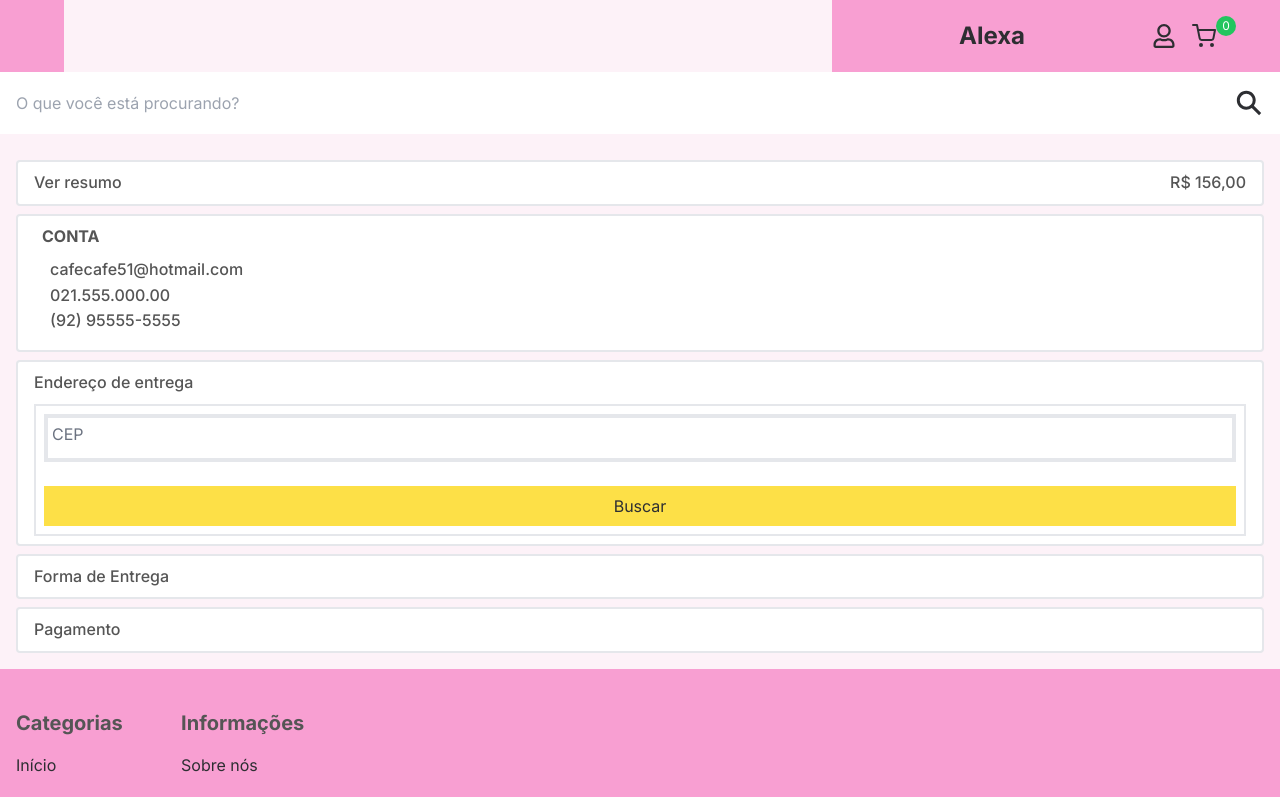
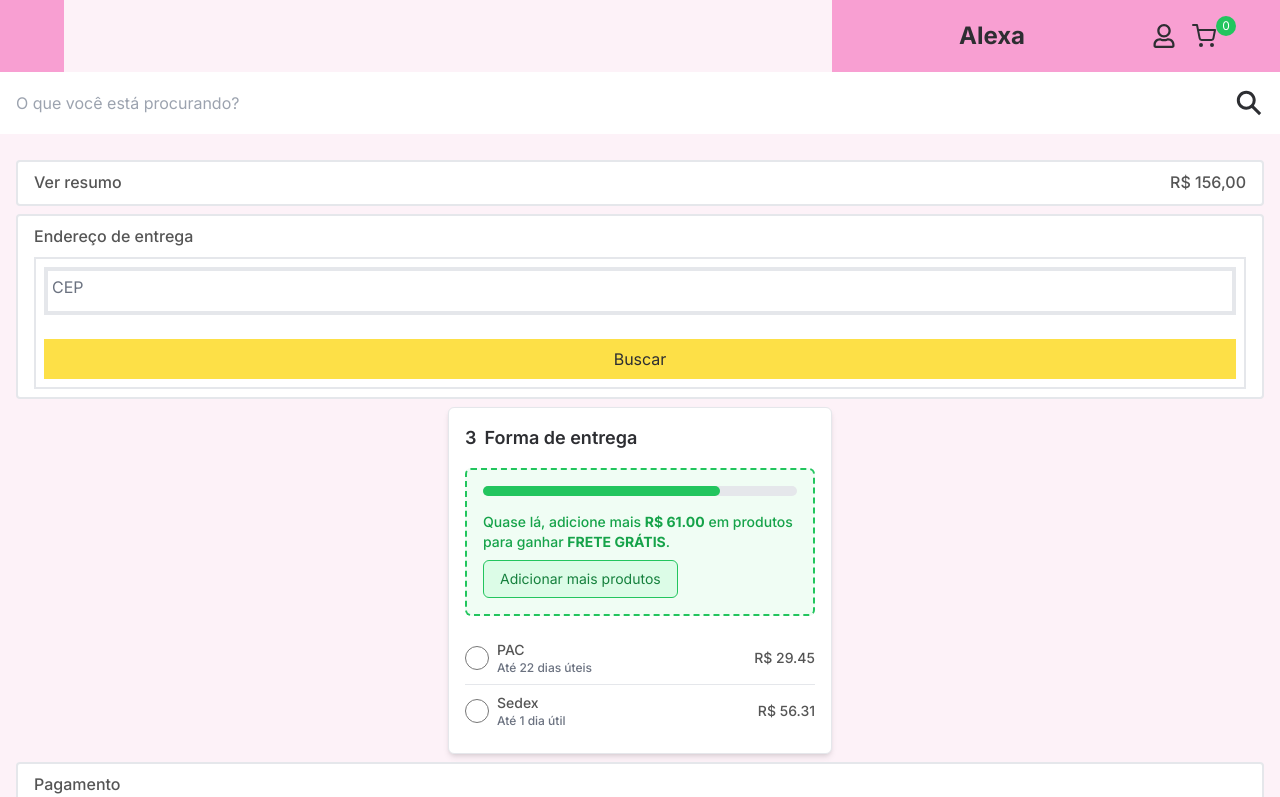
Before and after one commit to cafe51/Alexa-semijoias, a Next.js app in the folder alexa-site/: page /checkout in a window 1280 px wide. Shown: the top 797 px of the page. Built offline with nearby package versions, Linux system fonts and the light colour scheme; no server answers; the database is empty.

Commit message:
created account section

```diff
--- /dev/null
+++ b/alexa-site/src/app/checkout/AccountSection.tsx
@@ -0,0 +1,23 @@
+// app/checkout/AccountSection.tsx
+
+export default function AccountSection({ email, cpf, telefone }: {email: string, cpf: string, telefone: string}) {
+    return (
+        <section className='flex flex-col w-full bg-green-50 border-green-200 p-2 border-2 rounded-lg px-6'>
+            <div className='flex justify-between w-full'>
+
+                <p className="font-bold">CONTA</p>
+                <p
+                    className='text-blue-400 text-sm w-full text-end'
+                >
+              Trocar de conta
+                </p>
+            </div>
+
+            <div className='flex flex-col p-2'>
+                <p>{ email }</p>
+                <p>{ cpf }</p>
+                <p>{ telefone }</p>
+            </div>
+        </section>
+    );
+}
--- a/alexa-site/src/app/checkout/AddressSection/AddressSectionFilled.tsx
+++ b/alexa-site/src/app/checkout/AddressSection/AddressSectionFilled.tsx
@@ -22,26 +22,35 @@ export default function AddressSectionFilled({ address, setAddress, editingMode,
             )
             :
             (
-                <section className='flex flex-col w-full bg-white p-2 border-2 rounded px-6'>
-                    <div className='flex justify-between'>
-                        <p className="font-bold">ENDEREÇO DE ENTREGA</p>
+                <section className='flex flex-col w-full bg-green-50 border-green-200 p-2 border-2 rounded-lg px-6'>
+                    <div className='flex justify-between w-full'>
+                        <p className="font-bold">ENDEREÇO</p>
                         <p
-                            className='text-blue-400'
+                            className='text-blue-400 text-sm w-full text-end'
                             onClick={ () => setEditingMode(true) }
                         >
-                            editar
+                            Trocar endereço
                         </p>
                     </div>
                     <div className='flex flex-col p-2'>
-                        <span>{ address.cep }</span>
-                        <span>{ address.bairro }</span>
-                        <div className='flex justify-between'>
+                        <div className='flex gap-2'>
+                            <span>{ address.bairro }</span>
+                            <span> - </span>
                             <span>{ address.numero }</span>
                             <span>{ address.complemento }</span>
                         </div>
-                        <span>{ address.localidade }</span>
+
                         <span>{ address.logradouro }</span>
                         <span>{ address.referencia }</span>
+
+                        <div className='flex gap-1'>
+                            <span>{ address.cep }</span>
+                            <span> - </span>
+                            <span>{ address.localidade }</span>
+
+                            <span> - </span>
+                            <span>{ address.uf }</span>
+                        </div>
                     </div>
 
                 </section>
--- /dev/null
+++ b/alexa-site/src/app/checkout/DeliveryPriceSection/DeliveryPriceSection.tsx
@@ -0,0 +1,58 @@
+// app/checkout/DeliveryPriceSection/DeliveryPriceSection.tsx
+
+import React, { useState } from 'react';
+import FreeShippingSection from './FreeShippingSection';
+
+interface DeliveryOption {
+  name: string;
+  deliveryTime: number;
+  price: number;
+}
+
+const cartPrice = 189;
+const precoFaltanteParaFreteGratis = 250 - cartPrice;
+const precoFaltanteEmPorcentagem = (cartPrice / 250) * 100 + '%';
+
+const deliveryOptions: DeliveryOption[] = [
+    { name: 'PAC', deliveryTime: 22, price: 29.45 },
+    { name: 'Sedex', deliveryTime: 1, price: 56.31 },
+];
+
+export default function DeliveryPriceSection() {
+    const [selectedOption, setSelectedOption] = useState<string | null>(null);
+
+    const handleOptionChange = (event: React.ChangeEvent<HTMLInputElement>) => {
+        setSelectedOption(event.target.value);
+        console.log(selectedOption);
+    };
+
+    return (
+        <div className="border p-4 rounded-md shadow-md max-w-sm mx-auto bg-white w-full">
+            <h3 className="text-lg font-semibold mb-4">
+                <span className="mr-2">3</span>Forma de entrega
+            </h3>
+            {
+                (precoFaltanteParaFreteGratis > 0) ? <FreeShippingSection precoFaltanteEmPorcentagem={ precoFaltanteEmPorcentagem } precoFaltanteParaFreteGratis={ precoFaltanteParaFreteGratis } /> : ''
+            }
+            { deliveryOptions.map((option) => (
+                <label key={ option.name } className="flex justify-between items-center border-b py-2 last:border-b-0">
+                    <input
+                        type="radio"
+                        name="delivery"
+                        value={ option.name }
+                        checked={ selectedOption === option.name }
+                        onChange={ handleOptionChange }
+                        className="form-radio h-6 w-6 text-green-500 border-gray-300 focus:ring-green-500"
+                    />
+                    <div className="ml-2">
+                        <p className="text-sm font-medium">{ option.name }</p>
+                        <p className="text-xs text-gray-500">{ 'Até ' + option.deliveryTime + (option.deliveryTime === 1 ? ' dia útil' : ' dias úteis') }</p>
+                    </div>
+                    <div className="ml-auto">
+                        <p className="text-sm font-medium">{ 'R$ ' + option.price.toFixed(2) }</p>
+                    </div>
+                </label>
+            )) }
+        </div>
+    );
+}
--- /dev/null
+++ b/alexa-site/src/app/checkout/DeliveryPriceSection/FreeShippingSection.tsx
@@ -0,0 +1,17 @@
+// app/checkout/DeliveryPriceSection/FreeShippingSection.tsx
+
+export default function FreeShippingSection({ precoFaltanteEmPorcentagem, precoFaltanteParaFreteGratis }: { precoFaltanteEmPorcentagem: string, precoFaltanteParaFreteGratis: number }) {
+    return (
+        <div className="p-4 border-dashed border-2 border-green-500 bg-green-50 rounded-md mb-4">
+            <div className="w-full bg-gray-200 rounded-full h-2.5 mb-4">
+                <div className="bg-green-500 h-2.5 rounded-full" style={ { width: precoFaltanteEmPorcentagem } }></div>
+            </div>
+            <p className="text-green-600 text-sm mb-2">
+          Quase lá, adicione mais <span className="font-bold">{ 'R$ ' + precoFaltanteParaFreteGratis.toFixed(2) }</span> em produtos para ganhar <span className="font-bold">FRETE GRÁTIS</span>.
+            </p>
+            <button className="bg-green-100 text-green-700 border border-green-500 px-4 py-2 rounded-md text-sm">
+          Adicionar mais produtos
+            </button>
+        </div>
+    );
+}
--- a/alexa-site/src/app/checkout/page.tsx
+++ b/alexa-site/src/app/checkout/page.tsx
@@ -6,6 +6,8 @@ import AddressSection from './AddressSection/AddressSection';
 import { AddressType } from '../utils/types';
 import { useUserInfo } from '../hooks/useUserInfo';
 import AddressSectionFilled from './AddressSection/AddressSectionFilled';
+import AccountSection from './AccountSection';
+import DeliveryPriceSection from './DeliveryPriceSection/DeliveryPriceSection';
 
 export default function Checkout(){
     const [editingMode, setEditingMode] = useState(false);
@@ -43,15 +45,7 @@ export default function Checkout(){
                     <p>R$ 156,00</p>
                 </div>
             </section>
-
-            <section className='flex flex-col w-full bg-white p-2 border-2 rounded px-6'>
-                <p className="font-bold">CONTA</p>
-                <div className='flex flex-col p-2'>
-                    <p>cafecafe51@hotmail.com</p>
-                    <p>021.555.000.00</p>
-                    <p>(92) 95555-5555</p>
-                </div>
-            </section>
+            { userInfo ? <AccountSection  cpf={ userInfo.cpf } email={ userInfo.email } telefone={ userInfo.tel } /> : '' }
 
             {
                 userInfo && userInfo.address
@@ -61,15 +55,11 @@ export default function Checkout(){
                     <AddressSection address={ address } setAddress={ setAddress } setEditingMode={ setEditingMode }/>
             }
 
-            <section className='flex flex-col w-full bg-white p-2 px-4 border-2 rounded'>
-                <p>Forma de Entrega</p>
-            </section>
+            <DeliveryPriceSection />
 
             <section className='flex flex-col w-full bg-white p-2 px-4 border-2 rounded'>
                 <p>Pagamento</p>
             </section>
-
-
         </main>
     );
 }
--- a/alexa-site/tsconfig.json
+++ b/alexa-site/tsconfig.json
@@ -44,7 +44,7 @@
     "**/*.ts",
     "**/*.tsx",
     ".next/types/**/*.ts"
-  ],
+, "src/app/checkout/DeliveryPriceSection"  ],
   "exclude": [
     "node_modules"
   ]
```
